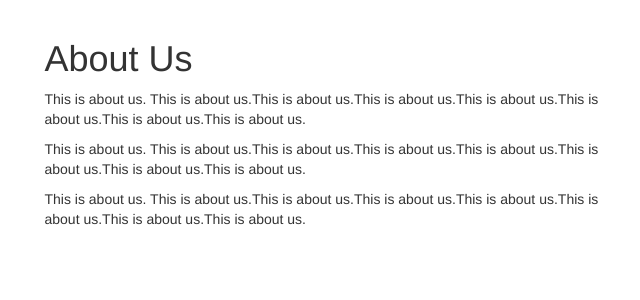
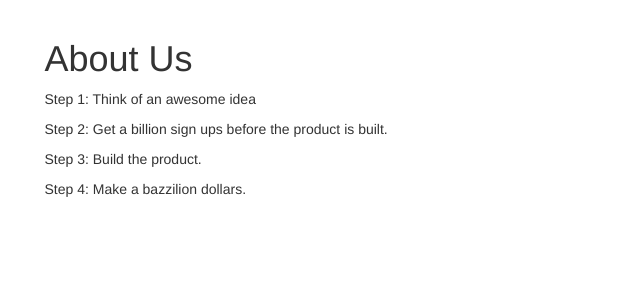
Before and after one commit to rohitkyadav/Shipping-Monk, a Django app: template mvp/templates/about.html in a window 1280 px wide. Shown: the part 51-351 px from the top of the page, without its empty margins (318-958 px from the left). Run offline with Django 3.2, Linux system fonts and the light colour scheme; the template is opened without the code that fills it, so the values that code supplies are empty; some libraries are stand-ins or nearby versions.

Commit message:
about page

```diff
--- a/mvp/templates/about.html
+++ b/mvp/templates/about.html
@@ -5,9 +5,10 @@
 <div class='row'>
 	<div class='col-sm-6 col-sm-offset-3'>
 		<h1>About Us</h1>
-		<p>This is about us. This is about us.This is about us.This is about us.This is about us.This is about us.This is about us.This is about us.</p>
-		<p>This is about us. This is about us.This is about us.This is about us.This is about us.This is about us.This is about us.This is about us.</p>
-		<p>This is about us. This is about us.This is about us.This is about us.This is about us.This is about us.This is about us.This is about us.</p>
+		<p>Step 1: Think of an awesome idea</p>
+		<p>Step 2: Get a billion sign ups before the product is built.</p>
+		<p>Step 3: Build the product.</p>
+		<p>Step 4: Make a bazzilion dollars.</p>
 	</div>
 </div>
 
```
